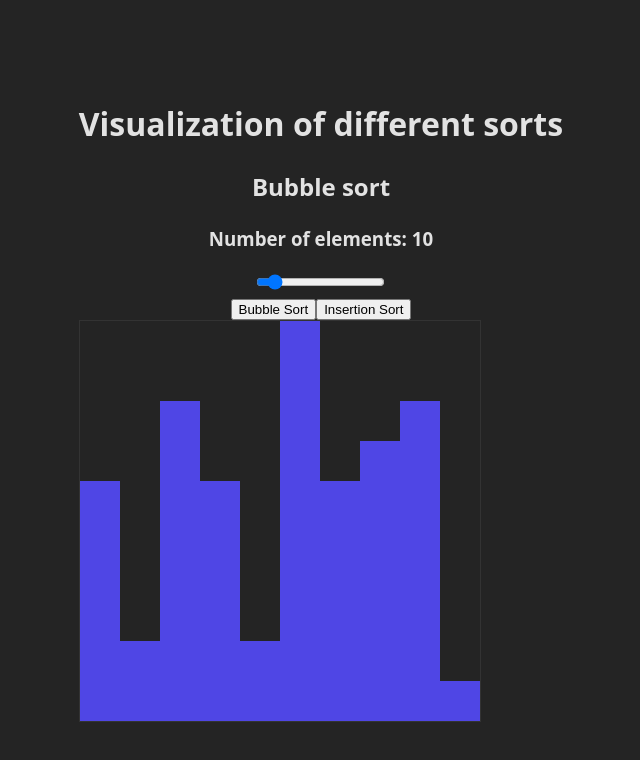
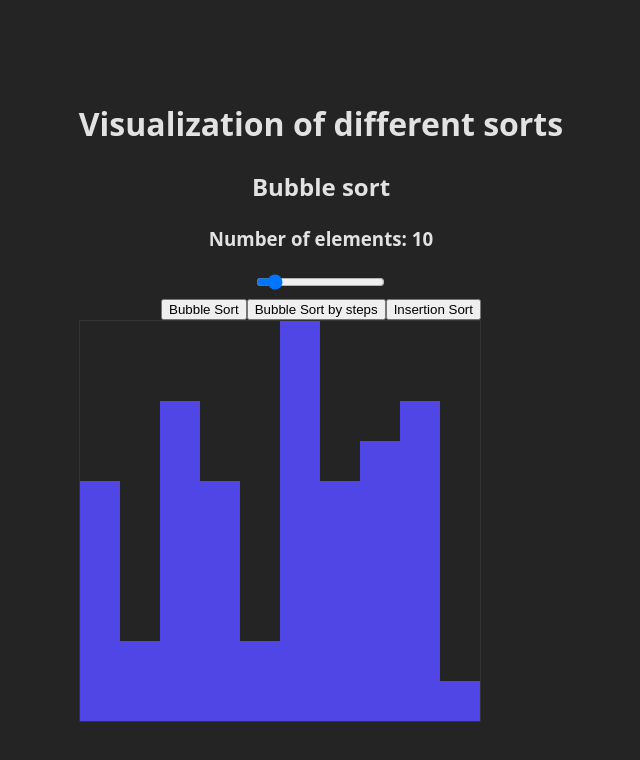
Before and after one commit to KohseyPower/sort, a React (Vite) app: page / in a window 1280 px wide. Shown: the top 760 px of the page, without its empty margins (319-959 px from the left). Built offline with nearby package versions, Linux system fonts and the light colour scheme.

Commit message:
feat(simulator): implement bubble sort generator

```diff
--- a/src/Simulator.tsx
+++ b/src/Simulator.tsx
@@ -1,6 +1,6 @@
 import { useState, useMemo } from "react";
 import * as Styled from "./Simulator.styled";
-import { bubbleSort, insertionSort } from "./algorithms";
+import { bubbleSort, bubbleSortSteps, insertionSort } from "./algorithms";
 
 const MIN = 5;
 const MAX = 60;
@@ -21,6 +21,17 @@ export default function Simulator() {
     () => elements.reduce((max, v) => (v > max ? v : max), 1),
     [elements]
   );
+
+  const runSort = (steps: Generator<number[]>) => {
+    const intervalId = setInterval(() => {
+      const nextStep = steps.next();
+      if (nextStep.done) {
+        clearInterval(intervalId);
+      } else {
+        setElements(nextStep.value);
+      }
+    }, 200);
+  };
 
   return (
     <>
@@ -49,6 +60,13 @@ export default function Simulator() {
           >
             Bubble Sort
           </button>
+          <button
+            onClick={() => {
+              runSort(bubbleSortSteps(elements));
+            }}
+          >
+            Bubble Sort by steps
+          </button>
           <button onClick={() => setElements(insertionSort(elements))}>
             Insertion Sort
           </button>
```
